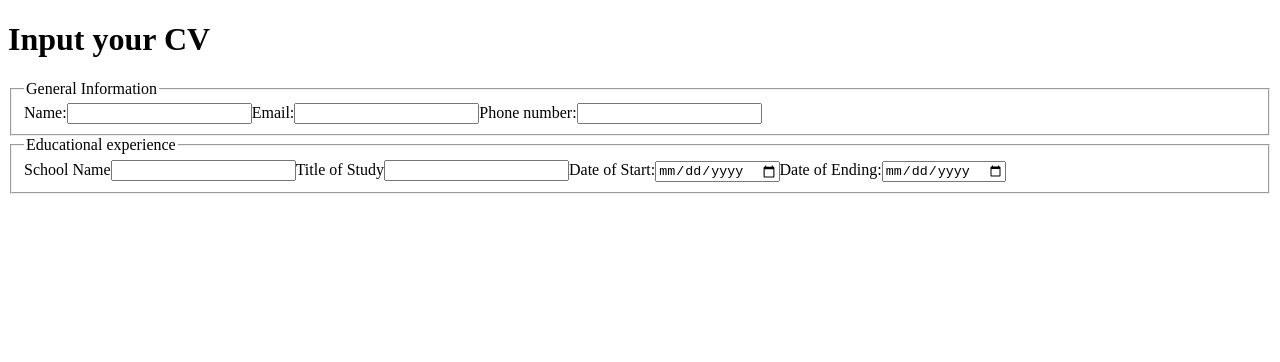
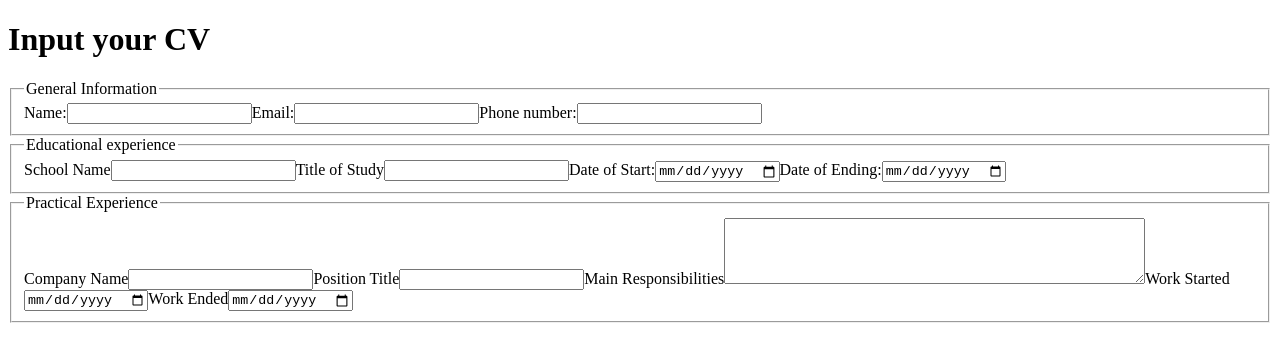
Before and after one commit to Protheu-42/The-Odin-Project-CV, a React (Vite) app: page / in a window 1280 px wide. Shown: the top 362 px of the page. Built offline with nearby package versions, Linux system fonts and the light colour scheme.

Commit message:
feat: PracticalExperience add

```diff
--- a/src/App.jsx
+++ b/src/App.jsx
@@ -1,6 +1,7 @@
 import { useState } from "react";
 import GeneralInfoField from "./components/GeneralInfoField";
 import EducationalFieldInfo from "./components/EducationalFieldInfo";
+import PracticalExperience from "./components/PracticalExperience";
 
 function App() {
   const [generalInfo, setGeneralInfo] = useState({
@@ -13,6 +14,13 @@ function App() {
     titleOfStudy: "",
     dateOfStart: "",
     dateOfEnding: "",
+  });
+  const [experienceInfo, setExperienceInfo] = useState({
+    companyName: "",
+    positionTitle: "",
+    mainResponsibilities: "",
+    workStarted: "",
+    workEnded: "",
   });
 
   function handleGeneralChange(value, type) {
@@ -56,6 +64,39 @@ function App() {
       }));
     }
   }
+
+  function handlePracticalExperience(value, type) {
+    if (type === "companyName") {
+      setExperienceInfo((previousState) => ({
+        ...previousState,
+        companyName: value,
+      }));
+    }
+    if (type === "positionTitle") {
+      setExperienceInfo((previousState) => ({
+        ...previousState,
+        positionTitle: value,
+      }));
+    }
+    if (type === "mainResponsibilities") {
+      setExperienceInfo((previousState) => ({
+        ...previousState,
+        mainResponsibilities: value,
+      }));
+    }
+    if (type === "workStarted") {
+      setExperienceInfo((previousState) => ({
+        ...previousState,
+        workStarted: value,
+      }));
+    }
+    if (type === "workEnded") {
+      setExperienceInfo((previousState) => ({
+        ...previousState,
+        workEnded: value,
+      }));
+    }
+  }
   return (
     <div>
       <h1>Input your CV</h1>
@@ -79,6 +120,17 @@ function App() {
             onChangeHandler={handleEducationalChange}
           />
         </fieldset>
+        <fieldset>
+          <legend>Practical Experience</legend>
+          <PracticalExperience
+            companyName={experienceInfo.companyName}
+            positionTitle={experienceInfo.positionTitle}
+            mainResponsibilities={experienceInfo.mainResponsibilities}
+            workStarted={experienceInfo.workStarted}
+            workEnded={experienceInfo.workEnded}
+            onChangeHandler={handlePracticalExperience}
+          />
+        </fieldset>
       </form>
     </div>
   );
--- /dev/null
+++ b/src/components/PracticalExperience.jsx
@@ -0,0 +1,64 @@
+function PracticalExperience({
+  companyName,
+  positionTitle,
+  mainResponsibilities,
+  workStarted,
+  workEnded,
+  onChangeHandler,
+}) {
+  return (
+    <>
+      <label htmlFor="companyName">
+        Company Name
+        <input
+          type="text"
+          id="companyName"
+          value={companyName}
+          onChange={(e) => onChangeHandler(e.target.value, "companyName")}
+        />
+      </label>
+      <label htmlFor="positionTitle">
+        Position Title
+        <input
+          type="text"
+          id="positionTitle"
+          value={positionTitle}
+          onChange={(e) => onChangeHandler(e.target.value, "positionTitle")}
+        />
+      </label>
+      <label htmlFor="mainResponsibilities">
+        Main Responsibilities
+        <textarea
+          id="mainResponsibilities"
+          rows={4}
+          cols={50}
+          id="mainResponsibilities"
+          value={mainResponsibilities}
+          onChange={(e) =>
+            onChangeHandler(e.target.value, "mainResponsibilities")
+          }
+        ></textarea>
+      </label>
+      <label htmlFor="workStarted">
+        Work Started
+        <input
+          type="date"
+          id="workStarted"
+          value={workStarted}
+          onChange={(e) => onChangeHandler(e.target.value, "workStarted")}
+        />
+      </label>
+      <label htmlFor="workEnded">
+        Work Ended
+        <input
+          type="date"
+          id="workEnded"
+          value={workEnded}
+          onChange={(e) => onChangeHandler(e.target.value, "workEnded")}
+        />
+      </label>
+    </>
+  );
+}
+
+export default PracticalExperience;
```
